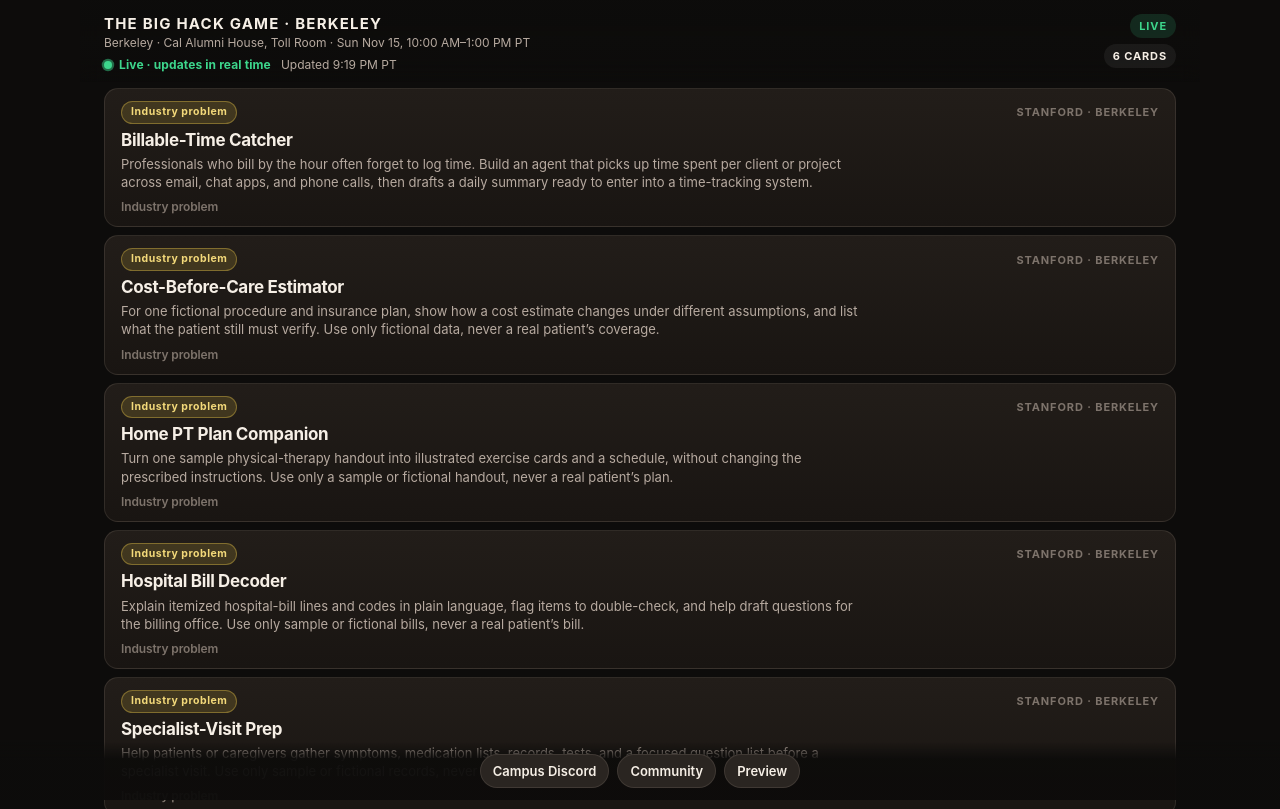
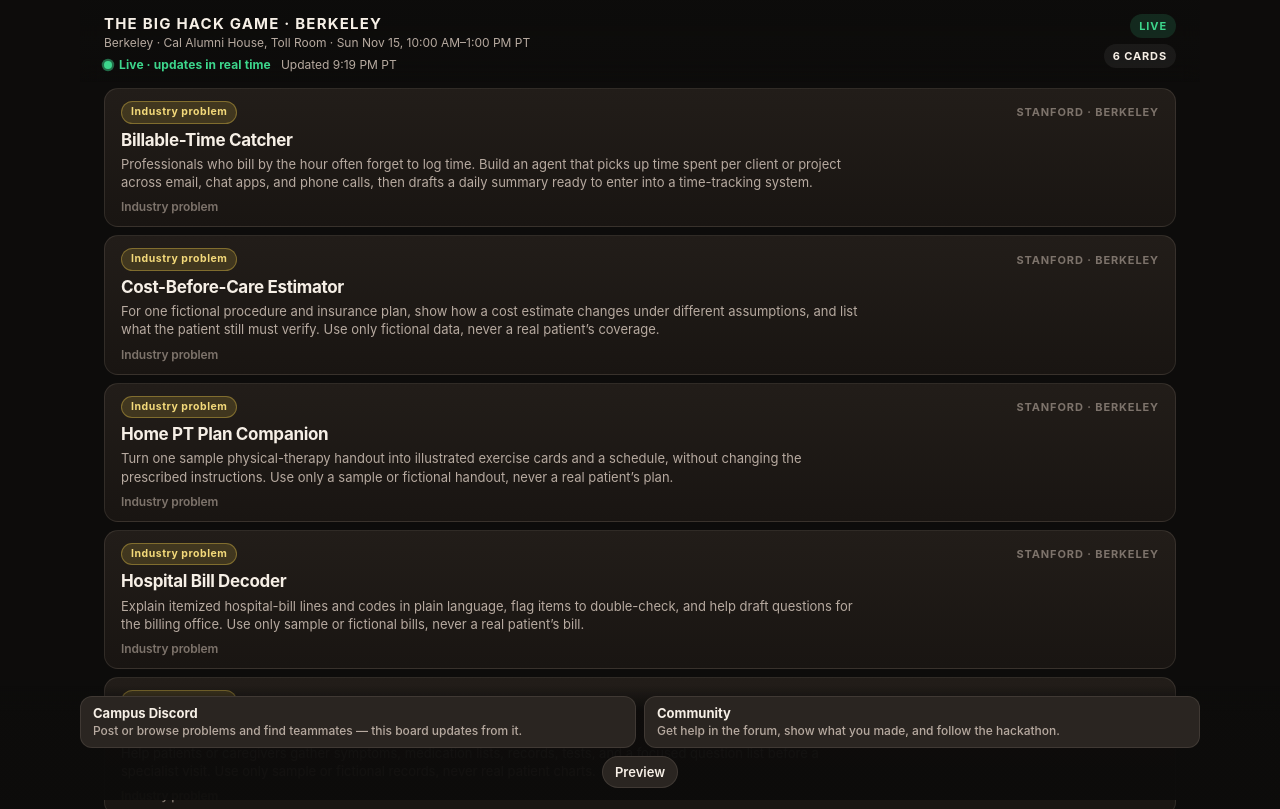
Before and after one commit to HarnessRouter/big-hack-game-live, a plain HTML site: page berkeley/index.html in a window 1280 px wide. Shown: the top 809 px of the page. Drawn offline with Linux system fonts and the light colour scheme; files that its build step writes are made by us from their sources; files whose address does not match are found by name.

Commit message:
Explain Community and campus Discord links on the board and chooser.

```diff
--- a/app.js
+++ b/app.js
@@ -149,12 +149,32 @@
 
     const here = ROOT + (CAMPUS ? CAMPUS + "/" : "");
     const dock = $("dock");
-    const links = [];
-    if (venueMeta && venueMeta.discord) links.push(`<a href="${venueMeta.discord}">Campus Discord</a>`);
-    if (data.community) links.push(`<a href="${data.community}">Community</a>`);
-    if (!preview) links.push(`<a href="${here}?preview=1">Preview</a>`);
-    else links.push(`<a href="${here}">Live</a>`);
-    dock.innerHTML = links.join("");
+    const explained = [];
+    // Wording is based on the live destinations: Community (community.harnessrouter.ai)
+    // is a forum / hackathon / showcase site; campus Discord is where problems are
+    // posted, and industry cards on this board update from it.
+    if (venueMeta && venueMeta.discord) {
+      explained.push(
+        `<a class="explain-link" href="${escapeHtml(venueMeta.discord)}">` +
+          `<strong>Campus Discord</strong>` +
+          `<span>Post or browse problems and find teammates — this board updates from it.</span>` +
+        `</a>`
+      );
+    }
+    if (data.community) {
+      explained.push(
+        `<a class="explain-link" href="${escapeHtml(data.community)}">` +
+          `<strong>Community</strong>` +
+          `<span>Get help in the forum, show what you made, and follow the hackathon.</span>` +
+        `</a>`
+      );
+    }
+    const action = !preview
+      ? `<a class="dock-action" href="${here}?preview=1">Preview</a>`
+      : `<a class="dock-action" href="${here}">Live</a>`;
+    dock.innerHTML =
+      (explained.length ? `<div class="link-explanations">${explained.join("")}</div>` : "") +
+      `<div class="dock-actions">${action}</div>`;
 
     if (screen && !qrBuilt) renderQR();
   }
--- a/styles.css
+++ b/styles.css
@@ -67,7 +67,7 @@ nav.filters, .filters[hidden] { display: none !important; }
 .deck {
   max-width: 1120px;
   margin: 0 auto;
-  padding: 6px 24px 96px;
+  padding: 6px 24px 170px;
 }
 .list { display: flex; flex-direction: column; gap: 8px; }
 
@@ -178,18 +178,51 @@ nav.filters, .filters[hidden] { display: none !important; }
 
 .dock {
   position: fixed; left: 0; right: 0; bottom: 0;
-  padding: 12px 16px calc(12px + env(safe-area-inset-bottom));
-  background: linear-gradient(180deg, transparent, rgba(13,12,11,0.96) 30%);
-  display: flex; gap: 8px; justify-content: center; flex-wrap: wrap;
+  padding: 10px 16px calc(12px + env(safe-area-inset-bottom));
+  background: linear-gradient(180deg, transparent, rgba(13,12,11,0.97) 22%);
+  display: flex;
+  flex-direction: column;
+  align-items: center;
+  gap: 8px;
 }
-.dock a {
+.link-explanations {
+  width: min(1120px, 100%);
+  display: grid;
+  grid-template-columns: 1fr 1fr;
+  gap: 8px;
+}
+.explain-link {
+  display: flex;
+  flex-direction: column;
+  gap: 2px;
+  text-decoration: none;
+  background: #2a2521;
+  border: 1px solid var(--card-edge);
+  border-radius: 12px;
+  padding: 8px 12px;
+}
+.explain-link strong {
+  font-size: 13px;
+  font-weight: 700;
+}
+.explain-link span {
+  color: var(--muted);
+  font-size: 12px;
+  font-weight: 500;
+  line-height: 1.35;
+}
+.dock-actions { display: flex; gap: 8px; justify-content: center; flex-wrap: wrap; }
+.dock-action {
   text-decoration: none;
   background: #2a2521;
   border: 1px solid var(--card-edge);
   border-radius: 999px;
-  padding: 8px 12px;
+  padding: 7px 12px;
   font-size: 13px;
   font-weight: 600;
+}
+@media (max-width: 700px) {
+  .link-explanations { grid-template-columns: 1fr; }
 }
 
 .qr-col { display: none; }
@@ -314,3 +347,19 @@ body.chooser {
   .chooser-wrap h1 { font-size: 28px; }
   .chooser-cards { grid-template-columns: 1fr; }
 }
+
+.chooser-links {
+  margin-top: 18px;
+  display: grid;
+  grid-template-columns: 1fr 1fr;
+  gap: 10px;
+  text-align: left;
+}
+.chooser-links .explain-link { text-align: left; }
+.chooser-community {
+  margin-top: 10px;
+}
+.chooser-community .explain-link { text-align: left; }
+@media (max-width: 700px) {
+  .chooser-links { grid-template-columns: 1fr; }
+}
```
Also changed, not shown: index.html (+16 -0 lines).
